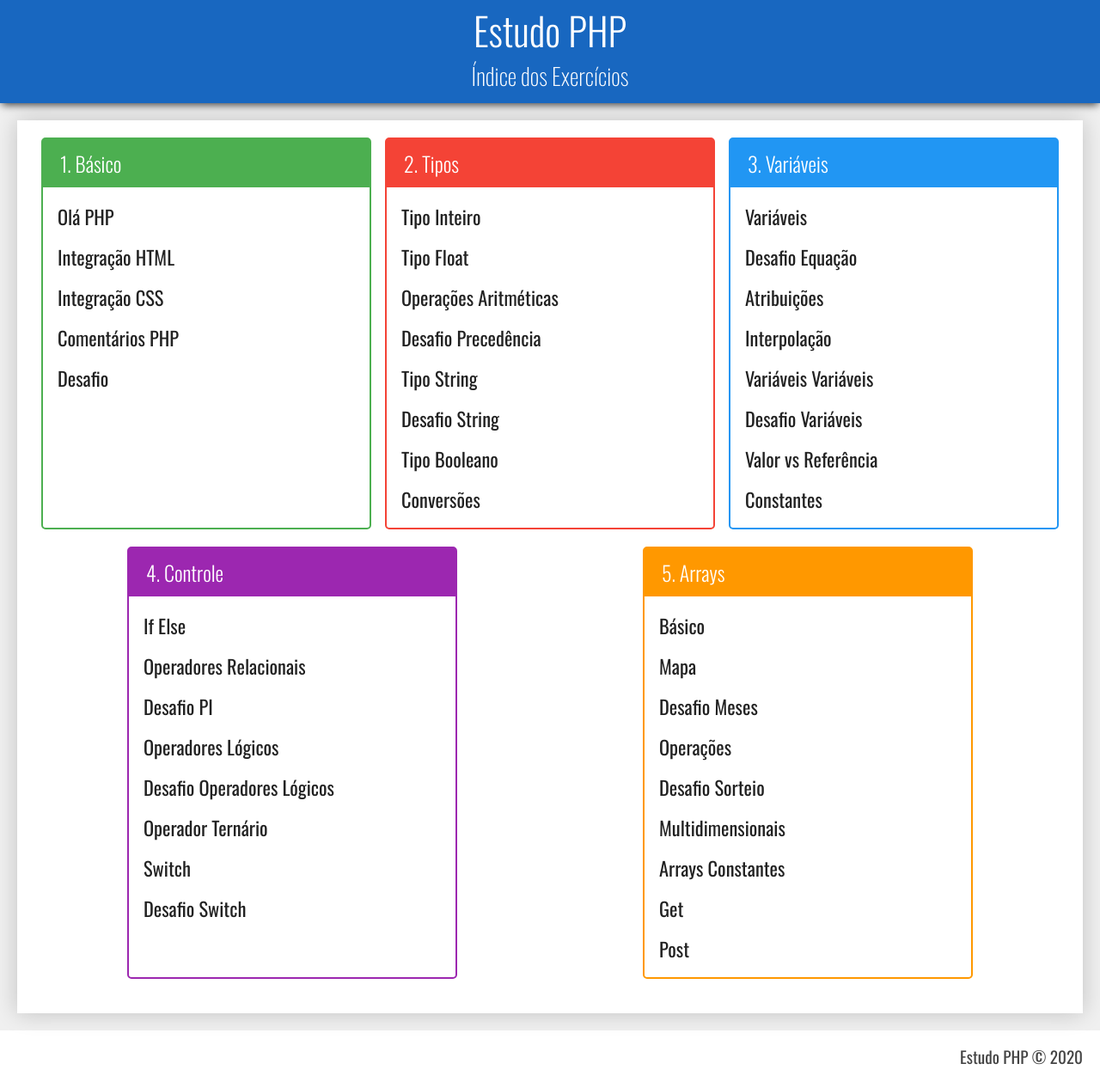
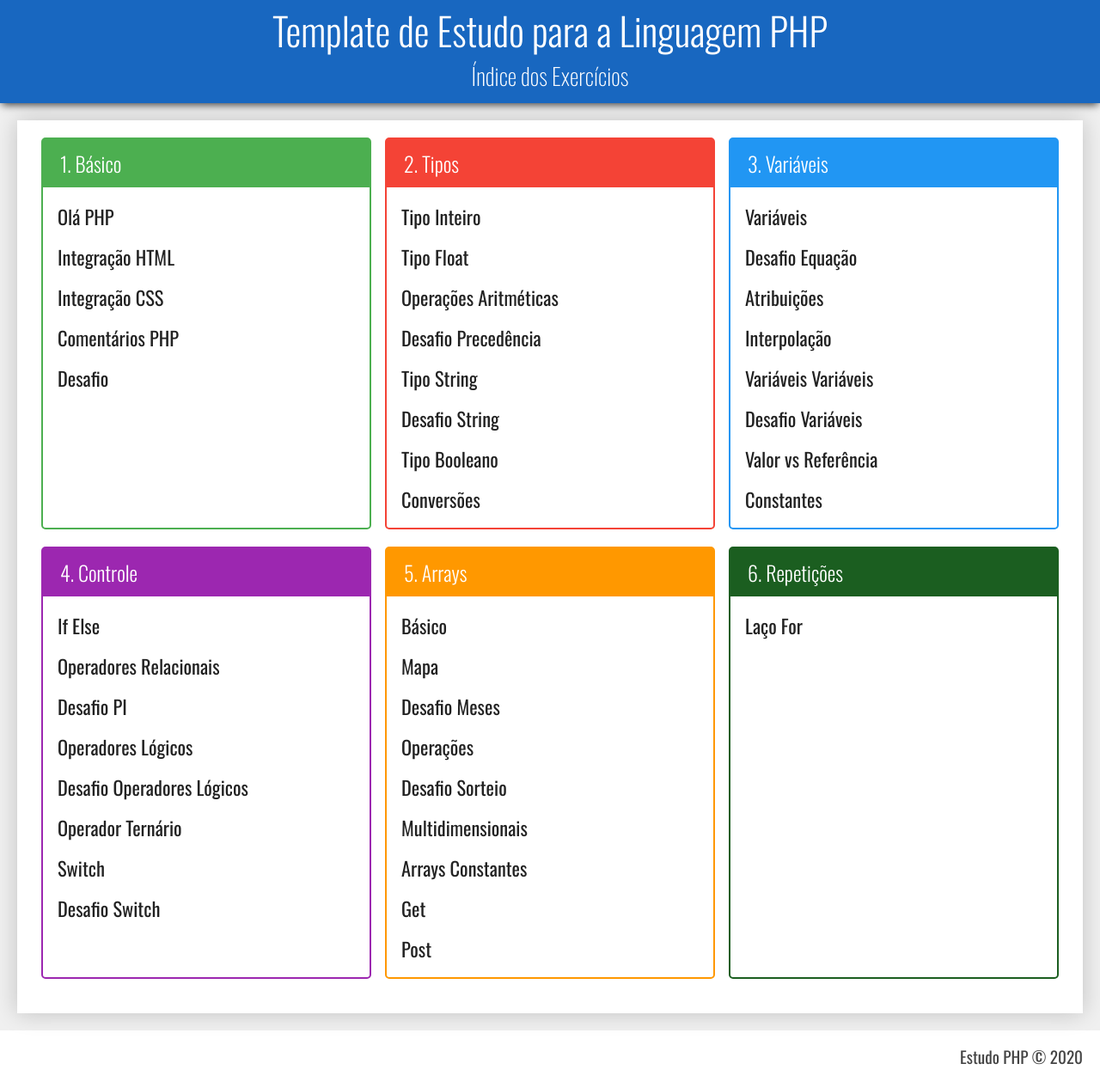
Before and after one commit to Gabrielbsb21/PHP, a PHP site: page / in a window 1280 px wide. Shown: the whole page at 86% size. Run offline with PHP 8.4, Linux system fonts and the light colour scheme.

Commit message:
add novo capitulo

```diff
--- a/index.php
+++ b/index.php
@@ -12,7 +12,7 @@
     </head>
     <body>
         <header class="cabecalho">
-            <h1>Estudo PHP</h1>
+            <h1>Template de Estudo para a Linguagem PHP</h1>
             <h2>Índice dos Exercícios</h2>
         </header>
         <main class="principal">
@@ -88,16 +88,14 @@
                         <li><a href="exercicio.php?dir=array&file=post" target="_blank">Post</a></li>
                         </ul>
                     </div>
-                    <!--
+
                     <div class="modulo verde-escuro">
-                        <h3>Módulo 06</h3>
+                        <h3>6. Repetições </h3>
                         <ul>
-                            <li><a href="#">Exercício A</a></li>
-                            <li><a href="#">Exercício B</a></li>
-                            <li><a href="#">Exercício C</a></li>
+                            <li><a href="exercicio.php?dir=repeticoes&file=for" target="_blank">Laço For</a></li>
                         </ul>
                     </div>
-
+                     <!--
                     <div class="modulo vermelho-escuro">
                         <h3>Módulo 07</h3>
                         <ul>
--- /dev/null
+++ b/repeticoes/for.php
@@ -0,0 +1 @@
+<div class="titulo">Laço For</div>
```
